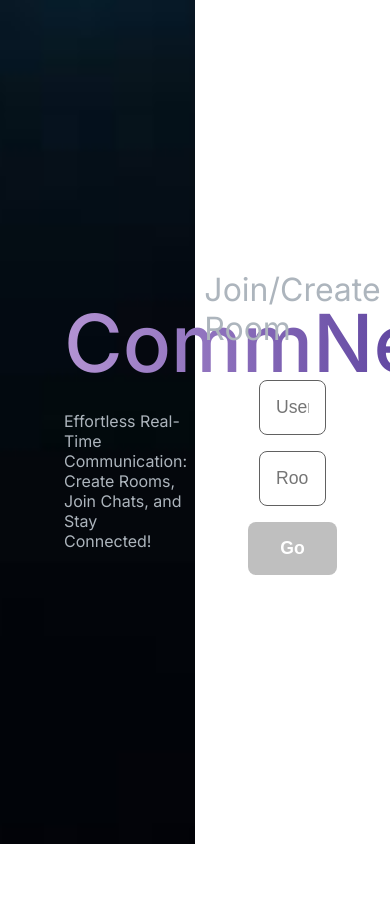
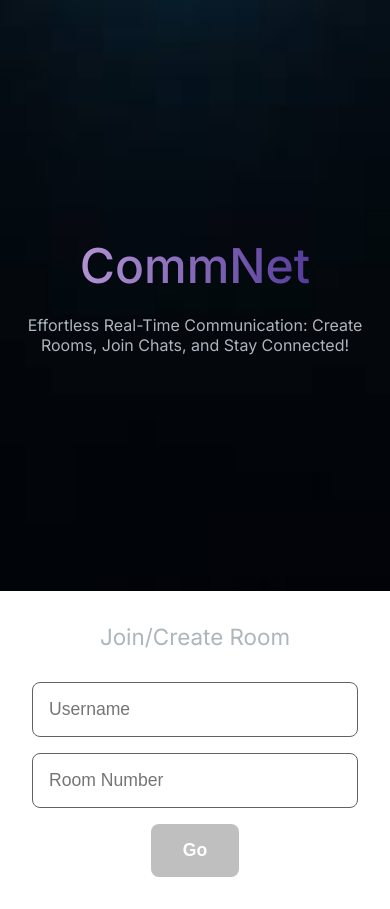
Before and after one commit to VisheshGrg/CommNet, a Next.js app in the folder client/: page / in a window 390 px wide. Before the commit the page ends 844 px from the top, so only its background shows below. Built offline with nearby package versions, Linux system fonts and the light colour scheme.

Commit message:
Added responsiveness

```diff
--- a/client/src/app/[chat]/page.tsx
+++ b/client/src/app/[chat]/page.tsx
@@ -79,7 +79,7 @@ const ChatPage = ({ searchParams }: any) => {
       <section className="main">
         <div className="container">
           <div className={styles.header_container}>
-            <h1>Chat Room: {room}</h1>
+            <h1 className={styles.header_chat}>Chat Room: {room}</h1>
             <button className={styles.back_btn} onClick={leftOfTheRoom}>
               Exit Room
             </button>
--- a/client/src/app/page.module.css
+++ b/client/src/app/page.module.css
@@ -92,6 +92,12 @@
   -webkit-background-clip: text;
 }
 
+@media only screen and (max-width: 950px) {
+  .heading {
+    font-size: 3rem;
+  }
+}
+
 .tagline {
   font-size: 1rem;
   color: #adb5bd;
@@ -143,3 +149,33 @@
     transform: rotate(360deg);
   }
 }
+
+@media only screen and (max-width: 650px) {
+  .main {
+    flex-direction: column;
+  }
+  .container_left {
+    width: 100%;
+    height: 70vh;
+    padding: 4rem;
+    align-items: center;
+    text-align: center;
+  }
+  .container_right {
+    width: 100%;
+    height: auto;
+    align-items: center;
+  }
+}
+
+@media only screen and (max-width: 400px) {
+  .container_left {
+    padding: 1.6rem;
+  }
+  .container_right {
+    padding: 2rem;
+  }
+  .join_headline {
+    font-size: 1.4rem;
+  }
+}
--- a/client/src/app/page.tsx
+++ b/client/src/app/page.tsx
@@ -48,7 +48,7 @@ export default function Home() {
         </p>
       </div>
       <div className={`${styles.container_right}`}>
-        <h1 className={`${styles.join_headline}`}>Join/Create Room</h1>
+        <p className={`${styles.join_headline}`}>Join/Create Room</p>
         {submitted && !isFormValid && (
           <p className={`${styles.error}`}>
             Username or room number invalid! Please try again.
--- a/client/src/styles/chat.module.css
+++ b/client/src/styles/chat.module.css
@@ -3,15 +3,9 @@
   background: rgba(97, 97, 97, 0.082);
   display: flex;
   justify-content: space-between;
-  padding: 1rem 1.5rem;
+  padding: 1rem 1rem;
   align-items: center;
   height: auto;
-}
-
-@media only screen and (min-width: 750px) {
-  .header_container {
-    display: none;
-  }
 }
 
 .messages_container {
@@ -204,3 +198,30 @@
   background-color: #fbab7e;
   background-image: linear-gradient(62deg, #fbab7e 0%, #f7ce68 100%);
 }
+
+@media only screen and (max-width: 1000px) {
+  .heading {
+    font-size: 3rem;
+  }
+  .chat_username {
+    font-size: 1rem;
+  }
+  .chat_users {
+    font-size: 1rem;
+  }
+  .chat_room {
+    font-size: 1rem;
+  }
+}
+
+@media only screen and (min-width: 700px) {
+  .header_container {
+    display: none;
+  }
+}
+
+@media only screen and (max-width: 330px) {
+  .header_room {
+    font-size: 1rem;
+  }
+}
--- a/client/src/styles/globals.css
+++ b/client/src/styles/globals.css
@@ -117,8 +117,8 @@ a {
   height: 100vh;
   /* padding: 3rem; */
   /* border: 1px solid white; */
-  border-top-left-radius: 20px;
-  border-top-right-radius: 20px;
+  /* border-top-left-radius: 20px;
+  border-top-right-radius: 20px; */
   /* border: 0.05rem solid rgba(156, 156, 156, 0.274); */
   /* border-radius: var(--border-radius); */
   /* background-color: #2525252a; */
@@ -146,15 +146,6 @@ a {
   gap: 1.2rem;
 }
 
-@media only screen and (max-width: 750px) {
-  .room_details {
-    display: none;
-  }
-  .main {
-    width: 100%;
-  }
-}
-
 h1,
 h2,
 h3,
@@ -169,3 +160,21 @@ input,
 button {
   box-sizing: border-box; /* Включаем padding и border в вычисление ширины и высоты элемента */
 }
+
+@media only screen and (max-width: 1000px) {
+  .room_details {
+    width: 40%;
+  }
+  .main {
+    width: 60%;
+  }
+}
+
+@media only screen and (max-width: 700px) {
+  .room_details {
+    display: none;
+  }
+  .main {
+    width: 100%;
+  }
+}
```
